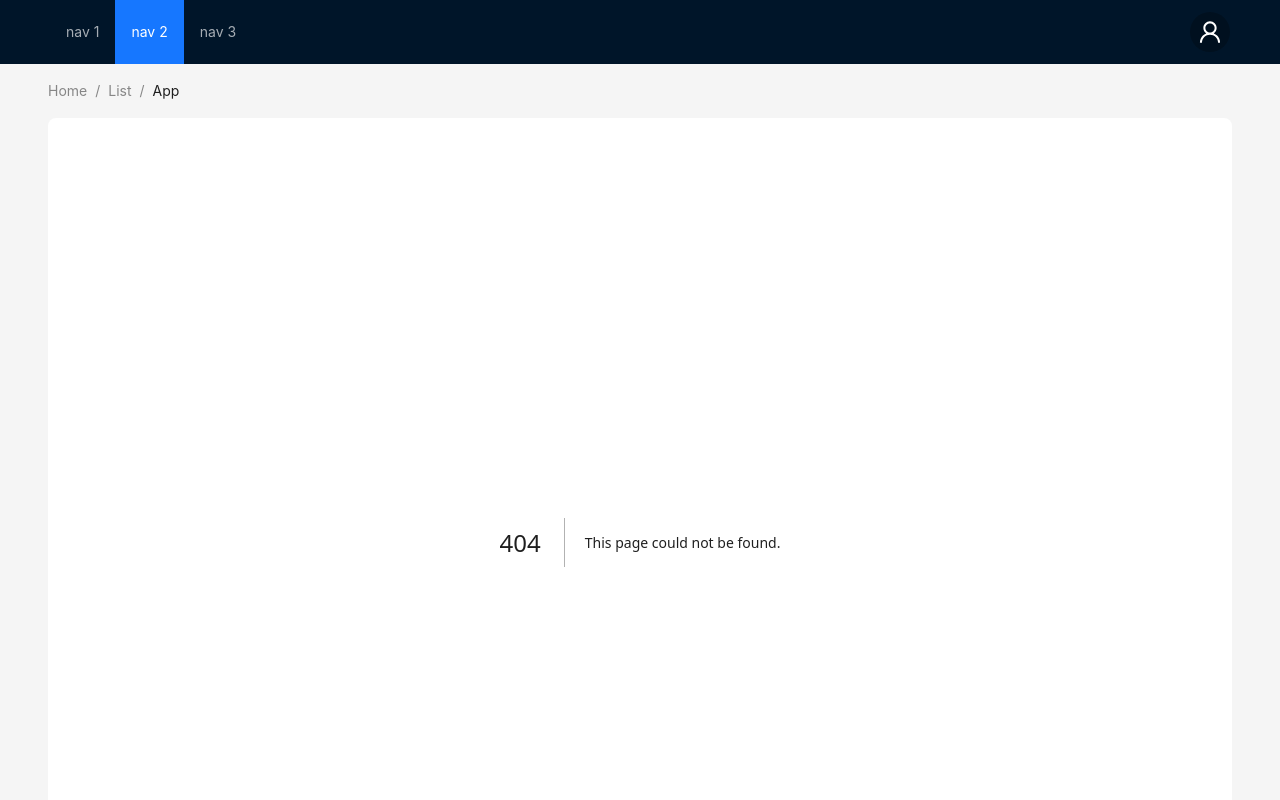
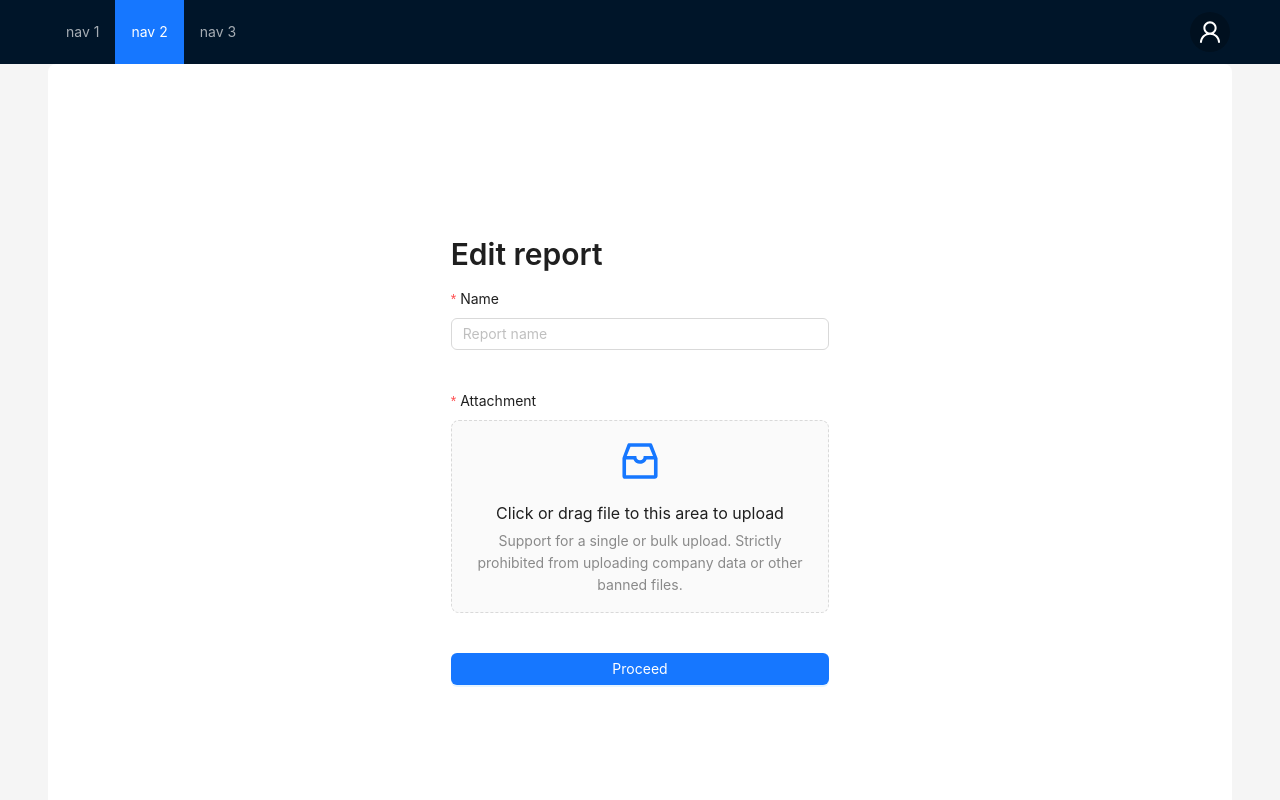
Before and after one commit to bloadvenro/preskills2024, a Next.js app in the folder frontend2/: page /report in a window 1280 px wide. Before the commit this address had no page. Shown: the top 800 px of the page. Built offline with nearby package versions, Linux system fonts and the light colour scheme.

Commit message:
login and a few of report pages

```diff
--- a/frontend2/src/app/login/form.tsx
+++ b/frontend2/src/app/login/form.tsx
@@ -43,7 +43,24 @@ export default function SignInForm() {
           className="login-form"
           initialValues={state.values}
           action={action}
-          onFinish={() => console.log("YAY")}
+          onFinish={async (values) => {
+            const response = await fetch("http://localhost:5002/login", {
+              method: "POST", // *GET, POST, PUT, DELETE, etc.
+              mode: "cors", // no-cors, *cors, same-origin
+              cache: "no-cache", // *default, no-cache, reload, force-cache, only-if-cached
+              credentials: "same-origin", // include, *same-origin, omit
+              headers: {
+                "Content-Type": "application/json",
+                // 'Content-Type': 'application/x-www-form-urlencoded',
+              },
+              redirect: "follow", // manual, *follow, error
+              referrerPolicy: "no-referrer", // no-referrer, *no-referrer-when-downgrade, origin, origin-when-cross-origin, same-origin, strict-origin, strict-origin-when-cross-origin, unsafe-url
+              body: JSON.stringify(values), // body data type must match "Content-Type" header
+            });
+
+            const result = response.json();
+            debugger;
+          }}
           onFinishFailed={() => console.log("PPC")}
         >
           <Form.Item
--- a/frontend2/src/app/protected-layout.tsx
+++ b/frontend2/src/app/protected-layout.tsx
@@ -69,11 +69,6 @@ const ProtectedLayout: React.FC<{ children: React.ReactNode }> = ({ children })
         </Flex>
       </Header>
       <Content style={{ padding: "0 48px" }}>
-        <Breadcrumb style={{ margin: "16px 0" }}>
-          <Breadcrumb.Item>Home</Breadcrumb.Item>
-          <Breadcrumb.Item>List</Breadcrumb.Item>
-          <Breadcrumb.Item>App</Breadcrumb.Item>
-        </Breadcrumb>
         <div
           style={{
             padding: 24,
--- /dev/null
+++ b/frontend2/src/app/report/[...reportId]/form.tsx
@@ -0,0 +1,143 @@
+"use client";
+
+import { LockOutlined, UserOutlined, ExclamationCircleOutlined } from "@ant-design/icons";
+
+import { Form, Input, Button, Col, Row, Typography, Space } from "antd";
+import { useFormState, useFormStatus } from "react-dom";
+
+import { InboxOutlined } from "@ant-design/icons";
+import type { UploadProps } from "antd";
+import { message, Upload } from "antd";
+
+const { Dragger } = Upload;
+
+const props: UploadProps = {
+  name: "attachment",
+  multiple: false,
+  onChange(info) {
+    const { status } = info.file;
+    if (status !== "uploading") {
+      console.log(info.file, info.fileList);
+    }
+    if (status === "done") {
+      message.success(`${info.file.name} file uploaded successfully.`);
+    } else if (status === "error") {
+      message.error(`${info.file.name} file upload failed.`);
+    }
+  },
+  onDrop(e) {
+    console.log("Dropped files", e.dataTransfer.files);
+  },
+};
+
+interface Values {
+  name: string;
+  attachment: File | null;
+}
+
+const initialValues: Values = {
+  name: "",
+  attachment: null,
+};
+
+const initialState = {
+  values: initialValues,
+};
+
+interface FormState {
+  values: Values;
+}
+
+const onFormStateChange = (prevState: FormState, formData: FormData): FormState => {
+  const values: Values = {
+    name: formData.get("name")?.toString() ?? "",
+    attachment: formData.get("attachment") as any,
+  };
+
+  return {
+    values,
+  };
+};
+
+export default function ReportEditForm() {
+  const [state, action] = useFormState(onFormStateChange, initialState);
+
+  return (
+    <Row justify="center" align="middle" className="min-h-screen">
+      <Col span={8}>
+        <Typography.Title level={2}>Edit report</Typography.Title>
+        <Form
+          layout="vertical"
+          initialValues={state.values}
+          action={action}
+          onFinish={(values) => console.log("YAY", values)}
+          onFinishFailed={() => console.log("PPC")}
+        >
+          <Space direction="vertical" size="middle">
+            <Form.Item
+              label="Name"
+              name="name"
+              rules={[
+                {
+                  required: true,
+                  message: "report name is required!",
+                },
+              ]}
+            >
+              <Input placeholder="Report name" name="name" />
+            </Form.Item>
+            <Form.Item
+              name="attachment"
+              label="Attachment"
+              rules={[
+                {
+                  required: true,
+                  message: "please input your password!",
+                },
+              ]}
+            >
+              <Dragger {...props}>
+                <p className="ant-upload-drag-icon">
+                  <InboxOutlined />
+                </p>
+                <p className="ant-upload-text">Click or drag file to this area to upload</p>
+                <p className="ant-upload-hint">
+                  Support for a single or bulk upload. Strictly prohibited from uploading company
+                  data or other banned files.
+                </p>
+              </Dragger>
+            </Form.Item>
+
+            <Form.Item>
+              <SubmitButton />
+              <div className="flex h-8 items-end space-x-1" aria-live="polite" aria-atomic="true">
+                {false && (
+                  <>
+                    <ExclamationCircleOutlined className="h-5 w-5 text-red-500" />
+                    <p className="text-sm text-red-500">{"err msg not implemented"}</p>
+                  </>
+                )}
+              </div>
+            </Form.Item>
+          </Space>
+        </Form>
+      </Col>
+    </Row>
+  );
+}
+
+function SubmitButton() {
+  const { pending } = useFormStatus();
+
+  return (
+    <Button
+      aria-disabled={pending}
+      className="w-full"
+      disabled={pending}
+      htmlType="submit"
+      type="primary"
+    >
+      Proceed
+    </Button>
+  );
+}
--- /dev/null
+++ b/frontend2/src/app/report/[...reportId]/page.tsx
@@ -0,0 +1,8 @@
+import { NextPage } from "next";
+import ReportEditForm from "./form";
+
+const ReportEditPage: NextPage = () => {
+  return <ReportEditForm />;
+};
+
+export default ReportEditPage;
--- /dev/null
+++ b/frontend2/src/app/report/form.tsx
@@ -0,0 +1,143 @@
+"use client";
+
+import { LockOutlined, UserOutlined, ExclamationCircleOutlined } from "@ant-design/icons";
+
+import { Form, Input, Button, Col, Row, Typography, Space } from "antd";
+import { useFormState, useFormStatus } from "react-dom";
+
+import { InboxOutlined } from "@ant-design/icons";
+import type { UploadProps } from "antd";
+import { message, Upload } from "antd";
+
+const { Dragger } = Upload;
+
+const props: UploadProps = {
+  name: "attachment",
+  multiple: false,
+  onChange(info) {
+    const { status } = info.file;
+    if (status !== "uploading") {
+      console.log(info.file, info.fileList);
+    }
+    if (status === "done") {
+      message.success(`${info.file.name} file uploaded successfully.`);
+    } else if (status === "error") {
+      message.error(`${info.file.name} file upload failed.`);
+    }
+  },
+  onDrop(e) {
+    console.log("Dropped files", e.dataTransfer.files);
+  },
+};
+
+interface Values {
+  name: string;
+  attachment: File | null;
+}
+
+const initialValues: Values = {
+  name: "",
+  attachment: null,
+};
+
+const initialState = {
+  values: initialValues,
+};
+
+interface FormState {
+  values: Values;
+}
+
+const onFormStateChange = (prevState: FormState, formData: FormData): FormState => {
+  const values: Values = {
+    name: formData.get("name")?.toString() ?? "",
+    attachment: formData.get("attachment") as any,
+  };
+
+  return {
+    values,
+  };
+};
+
+export default function ReportForm() {
+  const [state, action] = useFormState(onFormStateChange, initialState);
+
+  return (
+    <Row justify="center" align="middle" className="min-h-screen">
+      <Col span={8}>
+        <Typography.Title level={2}>New report</Typography.Title>
+        <Form
+          layout="vertical"
+          initialValues={state.values}
+          action={action}
+          onFinish={(values) => console.log("YAY", values)}
+          onFinishFailed={() => console.log("PPC")}
+        >
+          <Space direction="vertical" size="middle">
+            <Form.Item
+              label="Name"
+              name="name"
+              rules={[
+                {
+                  required: true,
+                  message: "report name is required!",
+                },
+              ]}
+            >
+              <Input placeholder="Report name" name="name" />
+            </Form.Item>
+            <Form.Item
+              name="attachment"
+              label="Attachment"
+              rules={[
+                {
+                  required: true,
+                  message: "please input your password!",
+                },
+              ]}
+            >
+              <Dragger {...props}>
+                <p className="ant-upload-drag-icon">
+                  <InboxOutlined />
+                </p>
+                <p className="ant-upload-text">Click or drag file to this area to upload</p>
+                <p className="ant-upload-hint">
+                  Support for a single or bulk upload. Strictly prohibited from uploading company
+                  data or other banned files.
+                </p>
+              </Dragger>
+            </Form.Item>
+
+            <Form.Item>
+              <SubmitButton />
+              <div className="flex h-8 items-end space-x-1" aria-live="polite" aria-atomic="true">
+                {false && (
+                  <>
+                    <ExclamationCircleOutlined className="h-5 w-5 text-red-500" />
+                    <p className="text-sm text-red-500">{"err msg not implemented"}</p>
+                  </>
+                )}
+              </div>
+            </Form.Item>
+          </Space>
+        </Form>
+      </Col>
+    </Row>
+  );
+}
+
+function SubmitButton() {
+  const { pending } = useFormStatus();
+
+  return (
+    <Button
+      aria-disabled={pending}
+      className="w-full"
+      disabled={pending}
+      htmlType="submit"
+      type="primary"
+    >
+      Proceed
+    </Button>
+  );
+}
--- /dev/null
+++ b/frontend2/src/app/report/page.tsx
@@ -0,0 +1,8 @@
+import { NextPage } from "next";
+import ReportForm from "./form";
+
+const ReportCreatePage: NextPage = () => {
+  return <ReportForm />;
+};
+
+export default ReportCreatePage;
--- a/frontend2/src/app/reports.tsx
+++ b/frontend2/src/app/reports.tsx
@@ -13,10 +13,10 @@ import {
 } from "@ant-design/icons";
 
 enum ReportStatus {
-  Created = "Created",
-  Approved = "Approved",
-  Rejected = "Rejected",
-  Sent = "Sent",
+  Created, // 0
+  Approved, // 1
+  Rejected, // 2
+  Sent, // 3
 }
 
 interface DataType {
@@ -63,12 +63,13 @@ const columns: TableColumnsType<DataType> = [
     defaultFilteredValue: [ReportStatus.Created, ReportStatus.Approved, ReportStatus.Rejected],
     filters: Array.from(new Set(data.map((record) => record.status))).map((status) => ({
       value: status,
-      text: status,
+      text: ReportStatus[status],
     })),
     filterMode: "tree",
     filterSearch: true,
     onFilter: (value, record) => record.status === value,
-    sorter: (a, b) => a.status.localeCompare(b.status),
+    render: (value) => ReportStatus[value],
+    sorter: (a, b) => a.status - b.status,
   },
   {
     title: "Actions",
```
